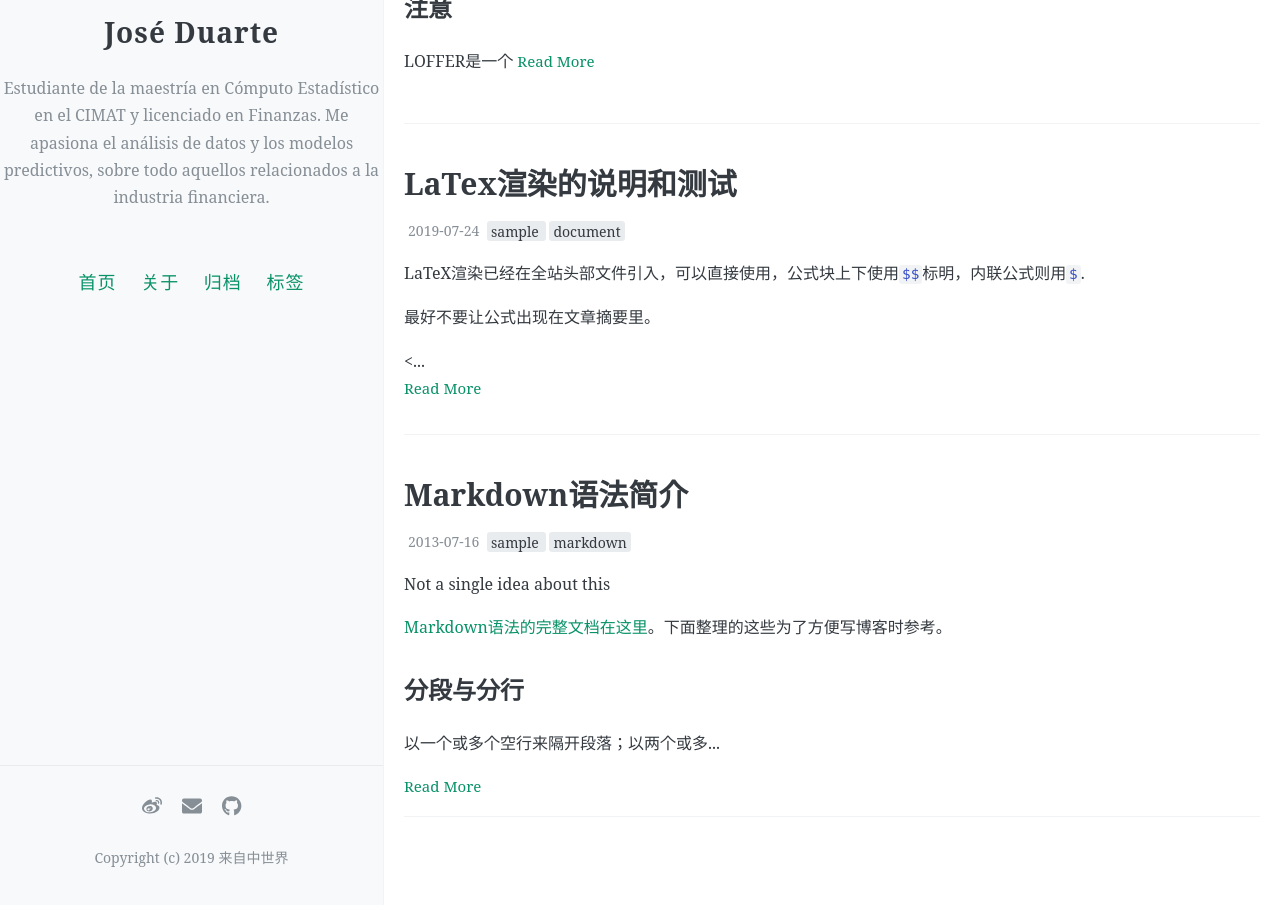
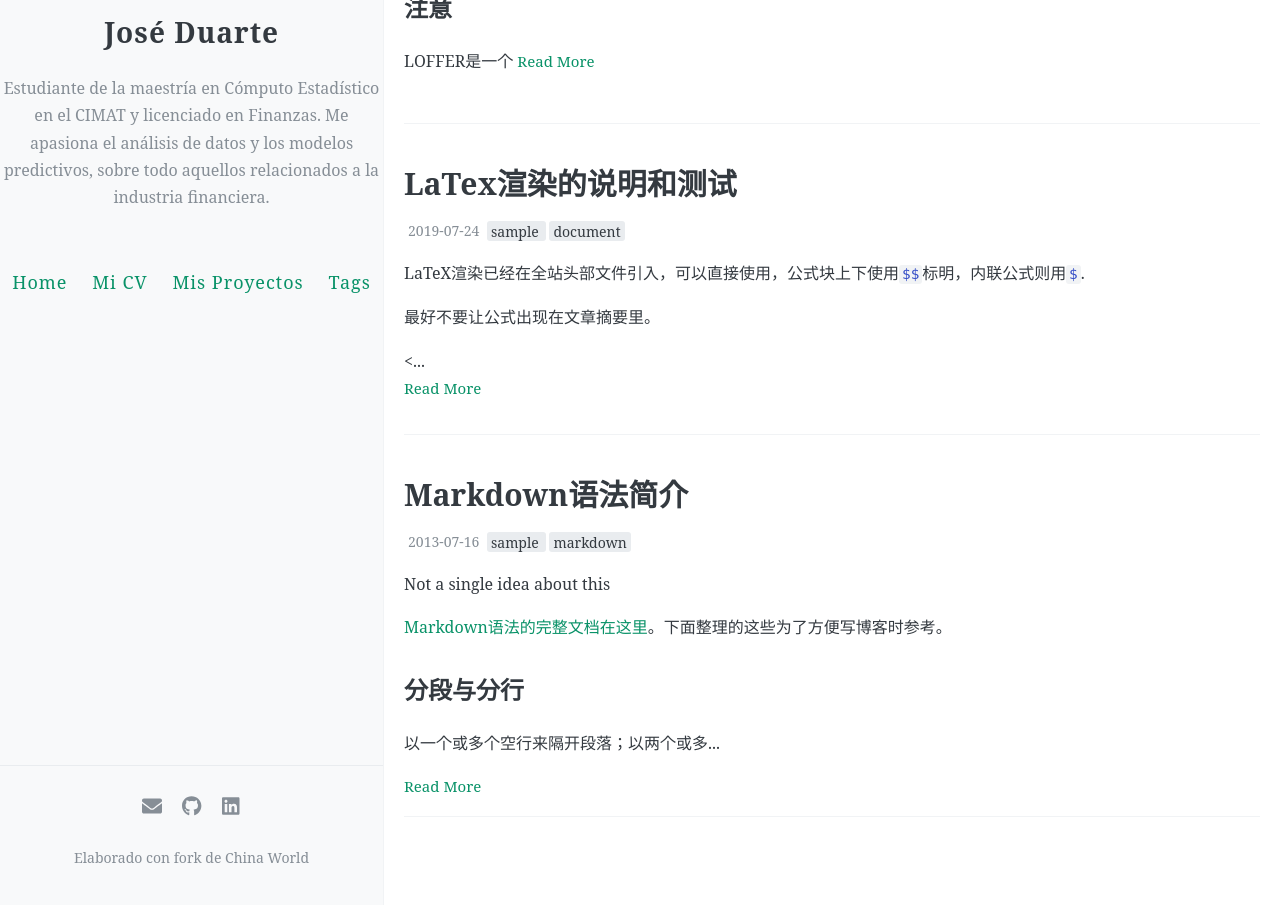
Before and after one commit to jduarte00/new-website, a Jekyll site: the page built from index.html, in a window 1280 px wide and 1195 px high. Shown: the part 290-1195 px from the top of the window. Built offline with Jekyll 4.4.1, drawn with Linux system fonts in a browser that asks for light colours; the list of posts is cut into pages by our own code; comment, search, counter and statistics services are not loaded.

Commit message:
Update _config.yml

```diff
--- a/_config.yml
+++ b/_config.yml
@@ -32,13 +32,13 @@ favicon: https://cdn.githubraw.com/jduarte00/new-website/e73c7d7e/images/favicio
 
 # 菜单中的按钮
 navigation:
-  - name: 首页
+  - name: Home
     url: /
-  - name: 关于
+  - name: Mi CV
     url: /about
-  - name: 归档
+  - name: Mis Proyectos
     url: /archive
-  - name: 标签
+  - name: Tags
     url: /tags
 
 # 每页的文章数
@@ -49,15 +49,15 @@ excerpt_separator: <!-- more -->
 
 # 你的社交网络链接，它们会作为图标出现在你的网站页脚中，可选填写
 footer-links:
-  weibo: frommidworld #请输入你的微博个性域名 https://www.weibo.com/<thispart>
+  weibo: # frommidworld #请输入你的微博个性域名 https://www.weibo.com/<thispart>
   behance: # https://www.behance.net/<>
   dribbble: # https://dribbble.com/<>
-  email: fromendworld@outlook.com
+  email: jmendieta@ceemp.com.mx
   facebook: #https://www.facebook.com/<>
   flickr: #https://www.flickr.com/<>
-  github: FromEndWorld/loffer #https://github.com/<>
+  github: jduarte00 #https://github.com/<>
   instagram: #https://instagram.com/<>
-  linkedin: #https://www.linkedin.com/in/<>
+  linkedin: https://www.linkedin.com/in/jaduartemendieta/
   pinterest: #https://www.pinterest.com/<>
   rss: #随便填点啥RSS就能用了
   stackoverflow: # http://stackoverflow.com/<>
@@ -66,7 +66,7 @@ footer-links:
   youtube: # channel/<your_long_string> or user/<user-name>
 
 # 站点页脚的文字
-footer-text: Copyright (c) 2019 来自中世界
+footer-text: Elaborado con fork de China World
 
 #
 # 评论，注意，请不要同时添加多种不同的评论区
```
